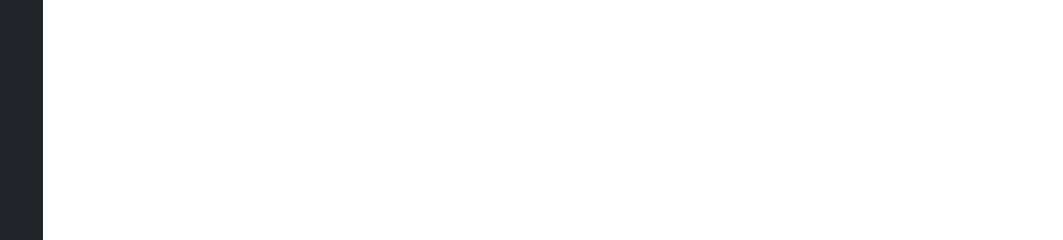
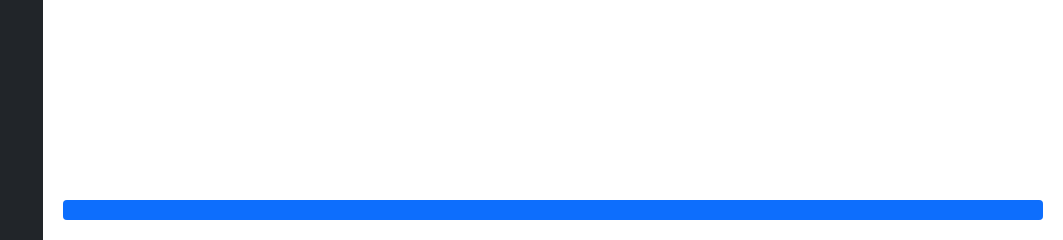
Before and after one commit to yagginov/flowdesk, a Django app: page /boards/1/ in a window 1280 px wide. Shown: the part 560-800 px from the top of the page, without its empty margins (217-1280 px from the left). Run offline with Django 5.2, Linux system fonts and the light colour scheme; a user stored in the database is signed in; tables that the repository leaves empty hold one stand-in row (values such as "Sample post").

Commit message:
added scrollbar to board detail view

```diff
--- a/static/css/styles.css
+++ b/static/css/styles.css
@@ -60,17 +60,46 @@ main {
   margin-left: 260px;
 }
 
-div.lists-wrapper {
-  box-sizing: border-box;
-  width: calc(100vw - 320px);
-  white-space: nowrap;
-  position: relative;
-  overflow-y: hidden;
-  overflow-x: scroll;
-  padding-bottom: 30px;
-}
-
 .card {
   min-width: 200px;
   max-width: 200px;
 }
+
+
+.lists-wrapper {
+  width: calc(100vw - 320px);
+  position: relative;
+}
+
+.lists-scroll {
+  overflow-x: scroll;
+  overflow-y: hidden;
+  white-space: nowrap;
+  scrollbar-width: none;
+}
+
+.lists-scroll::-webkit-scrollbar {
+  display: none;
+}
+
+.lists-scrollbar {
+  --thumb-width: 80px;
+  position: fixed;
+  bottom: 20px;
+  left: 280px;
+  width: calc(100vw - 300px);
+  appearance: none;
+  height: 20px;
+  background: #dee2e6;
+  border-radius: 4px;
+  z-index: 1000;
+}
+
+.lists-scrollbar::-webkit-slider-thumb {
+  appearance: none;
+  width: var(--thumb-width);
+  height: 20px;
+  background: #0d6efd;
+  border-radius: 4px;
+  cursor: grab;
+}
--- /dev/null
+++ b/static/js/lists_scroll.js
@@ -0,0 +1,25 @@
+const scrollBox = document.getElementById("lists-scroll");
+const scrollbar = document.getElementById("lists-scrollbar");
+
+function syncScrollbar() {
+  const visible = scrollBox.clientWidth;
+  const full = scrollBox.scrollWidth;
+  const track = scrollbar.offsetWidth;
+
+  const thumbWidth = Math.max((visible / full) * track, 50);
+
+  scrollbar.style.setProperty("--thumb-width", `${thumbWidth}px`);
+
+  scrollbar.max = full - visible;
+  scrollbar.value = scrollBox.scrollLeft;
+}
+
+scrollBox.addEventListener("scroll", () => {
+  scrollbar.value = scrollBox.scrollLeft;
+});
+scrollbar.addEventListener("input", () => {
+  scrollBox.scrollLeft = scrollbar.value;
+});
+
+window.addEventListener("load", syncScrollbar);
+window.addEventListener("resize", syncScrollbar);
--- a/templates/flowdesk/board_detail.html
+++ b/templates/flowdesk/board_detail.html
@@ -4,6 +4,7 @@
 <div class="container-fluid mt-4">
   <h2 class="mb-4">{{ board.name }}</h2>
   <div class="lists-wrapper">
+    <div class="lists-scroll" id="lists-scroll">
       <div class="d-flex flex-row gap-3 pb-3">
         {% for list in board.lists.all %}
           <div class="card shadow-sm border-0">
@@ -31,5 +32,10 @@
         </div>
       </div>
     </div>
+
   </div>
+</div>
+<input type="range" class="lists-scrollbar" id="lists-scrollbar">
+{% load static %}
+<script src="{% static 'js/lists_scroll.js' %}"></script>
 {% endblock %}
```
Lines whose indentation alone changed are shown as unchanged.
